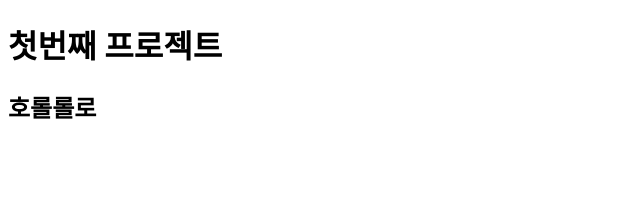
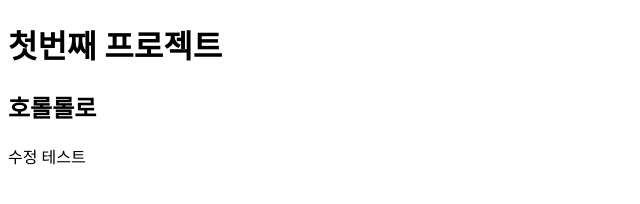
Before and after one commit to YS-0911/first-project, a plain HTML site: page index.html in a window 1280 px wide. Shown: the whole page, without its empty margins (0-640 px from the left). Drawn offline with Linux system fonts and the light colour scheme.

Commit message:
second commit

```diff
--- a/index.html
+++ b/index.html
@@ -9,5 +9,6 @@
   <body>
     <h1>첫번째 프로젝트</h1>
     <h2>호롤롤로</h2>
+    <p>수정 테스트</p>
   </body>
 </html>
```
